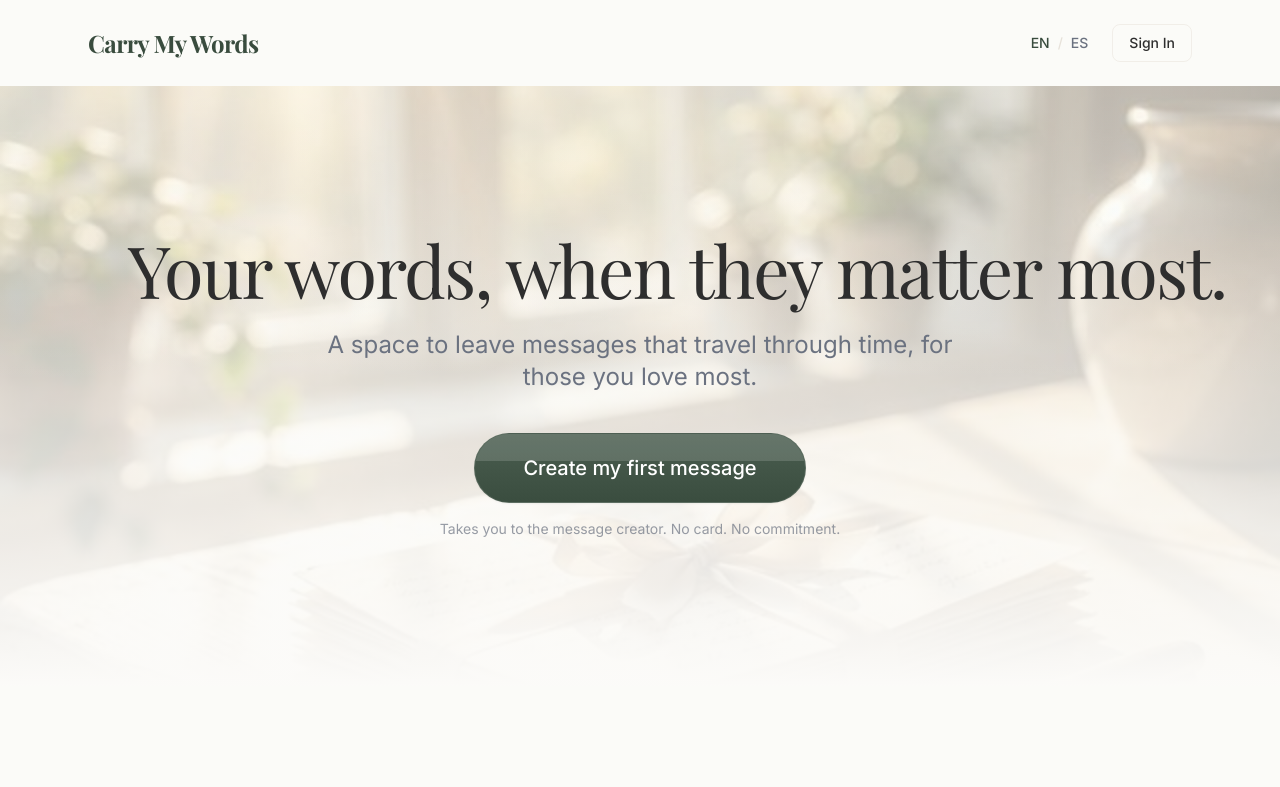
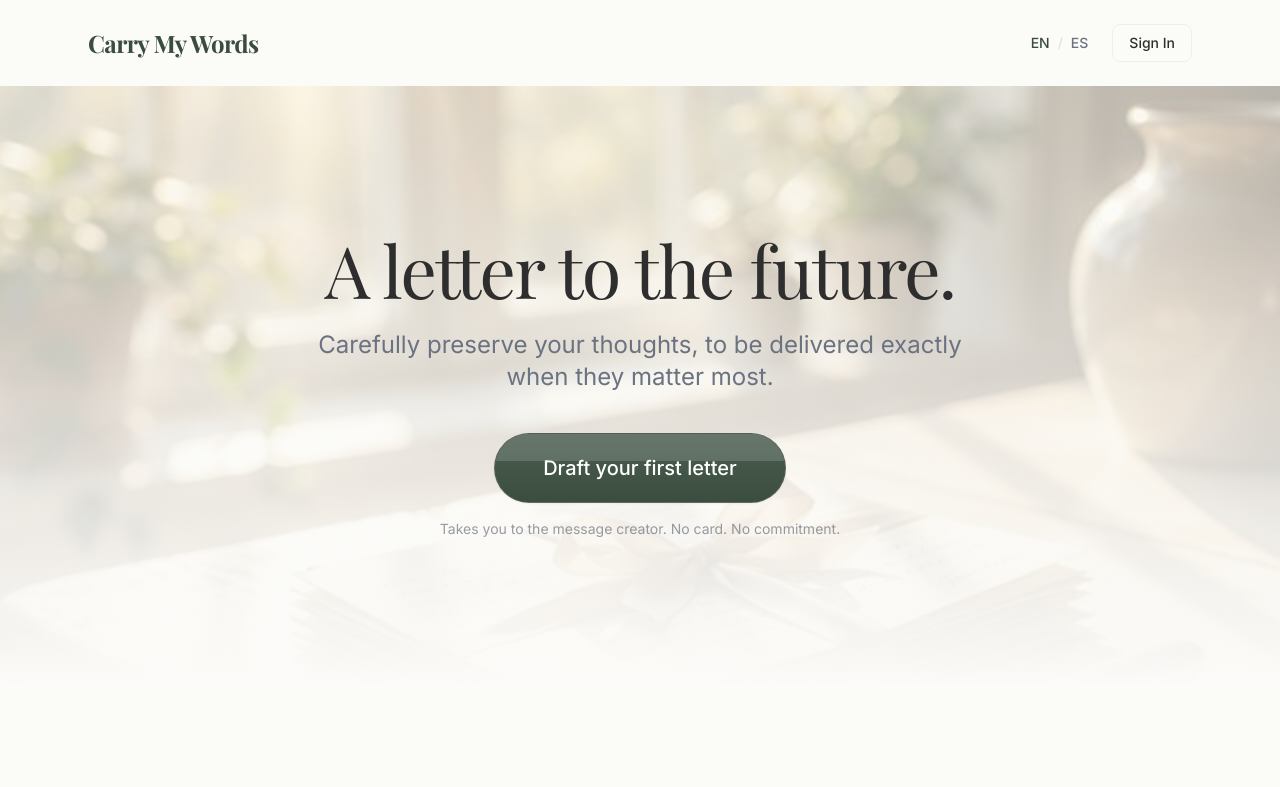
Before and after one commit to danielfernandezesnal/voiceforlater, a Next.js app: page /en in a window 1280 px wide. Shown: the top 787 px of the page. Built offline with nearby package versions, Linux system fonts and the light colour scheme; no server answers; a web font is replaced by a local one.

Commit message:
feat: premium polish (copy + micro-interactions) (#32)
* feat(copy): premium tone updates

* feat(ui): micro-interactions polish

```diff
--- a/app/[locale]/page.tsx
+++ b/app/[locale]/page.tsx
@@ -176,14 +176,14 @@ export default async function LocaleHomePage({
             <section className="py-24 px-6 max-w-6xl mx-auto w-full">
                 <h2 className="text-4xl md:text-5xl font-serif font-light text-center mb-20">{dict.landing.delivery.title}</h2>
                 <div className="grid md:grid-cols-2 gap-8 mb-20">
-                    <div className="bg-card p-10 rounded-2xl border border-border shadow-sm hover:shadow-md transition-all">
+                    <div className="bg-card p-10 rounded-2xl border border-border shadow-sm card-hover">
                         <div className="w-12 h-12 bg-blue-100/50 text-blue-600 rounded-lg flex items-center justify-center mb-8 text-2xl">
                             📅
                         </div>
                         <h3 className="text-2xl font-serif font-light mb-4">{dict.landing.delivery.date.title}</h3>
                         <p className="text-lg text-muted-foreground leading-relaxed">{dict.landing.delivery.date.description}</p>
                     </div>
-                    <div className="bg-card p-10 rounded-2xl border border-border/50 shadow-sm hover:shadow-md transition-all">
+                    <div className="bg-card p-10 rounded-2xl border border-border/50 shadow-sm card-hover">
                         <div className="w-12 h-12 bg-green-100/50 text-green-600 rounded-lg flex items-center justify-center mb-8 text-2xl">
                             ⏱️
                         </div>
@@ -273,7 +273,7 @@ export default async function LocaleHomePage({
 
                     <div className="grid md:grid-cols-2 gap-8 max-w-3xl mx-auto">
                         {/* Free Plan */}
-                        <div className="bg-card p-8 rounded-2xl border border-border shadow-sm flex flex-col">
+                        <div className="bg-card p-8 rounded-2xl border border-border shadow-sm card-hover flex flex-col">
                             <h3 className="text-xl font-bold mb-1">{dict.landing.pricing.free.title}</h3>
                             <p className="text-xs text-muted-foreground italic mb-4">{(dict.landing.pricing.free as { tagline?: string }).tagline}</p>
                             <div className="text-3xl font-bold mb-6">{dict.landing.pricing.free.price}</div>
@@ -286,7 +286,7 @@ export default async function LocaleHomePage({
                             </ul>
                         </div>
                         {/* Pro Plan */}
-                        <div className="bg-card p-8 rounded-2xl border-2 border-primary shadow-xl relative flex flex-col">
+                        <div className="bg-card p-8 rounded-2xl border-2 border-primary shadow-xl card-hover relative flex flex-col">
                             <div className="absolute top-0 right-0 bg-primary text-primary-foreground text-xs font-bold px-3 py-1 rounded-bl-lg rounded-tr-lg">
                                 {dict.landing.pricing.recommended}
                             </div>
--- a/app/globals.css
+++ b/app/globals.css
@@ -41,8 +41,7 @@ body {
 
 /* Focus ring */
 *:focus-visible {
-  outline: 2px solid hsl(var(--primary) / 0.2);
-  outline-offset: 2px;
+  @apply outline-none ring-2 ring-primary/30 ring-offset-2 ring-offset-background;
 }
 
 /* Smooth scrolling */
@@ -73,7 +72,7 @@ html {
 
   /* Button Primitives */
   .btn-base {
-    @apply inline-flex items-center justify-center font-medium transition-all duration-200 outline-none disabled:opacity-50 disabled:pointer-events-none;
+    @apply inline-flex items-center justify-center font-medium transition-all duration-300 ease-out outline-none disabled:opacity-50 disabled:pointer-events-none;
   }
 
   .btn-primary {
@@ -110,8 +109,12 @@ html {
 }
 
 @layer utilities {
+  .card-hover {
+    @apply transition-all duration-500 hover:-translate-y-1 hover:shadow-lg hover:shadow-primary/5;
+  }
+
   .btn-enhanced {
-    @apply shadow-md hover:shadow-lg active:shadow-sm transition-all duration-200 active:scale-[0.98];
+    @apply shadow-md hover:shadow-lg active:shadow-sm transition-all duration-300 ease-out active:scale-[0.98];
   }
 
   /* Note: Replaced legacy .btn-primary utility closely via .btn-primary in components layer */
--- a/components/wizard/wizard-client.tsx
+++ b/components/wizard/wizard-client.tsx
@@ -220,7 +220,7 @@ function WizardContent({ locale, dictionary, userPlan, initialData, messageId }:
             )}
 
             {/* Step Content */}
-            <div className="mb-8">
+            <div className="mb-8 animate-in slide-in-from-right-4 fade-in duration-500 ease-out" key={step}>
                 {!isReadOnly && step === 1 && <Step1TypeSelect dictionary={dictionary.wizard.step1} userPlan={userPlan} />}
                 {!isReadOnly && step === 2 && (
                     <Step2Content
@@ -266,12 +266,16 @@ function WizardContent({ locale, dictionary, userPlan, initialData, messageId }:
 
             {/* Terms of Service Modal */}
             {showTosModal && (
-                <div className="fixed inset-0 z-[100] flex items-center justify-center bg-black/40 backdrop-blur-md px-4 text-foreground transition-all duration-300">
-                    <div className="bg-card w-full max-w-lg p-8 rounded-2xl border border-border shadow-2xl space-y-8 animate-in zoom-in-95 duration-200">
+                <div className="fixed inset-0 z-[100] flex items-center justify-center bg-black/40 backdrop-blur-md px-4 text-foreground transition-all duration-300 animate-in fade-in">
+                    <div className="bg-card w-full max-w-lg p-8 rounded-2xl border border-border shadow-2xl space-y-8 animate-in zoom-in-95 fade-in duration-300">
                         <div className="text-center space-y-3">
-                            <h2 className="text-2xl font-serif font-medium tracking-tight">Terms of Service Required</h2>
+                            <h2 className="text-2xl font-serif font-medium tracking-tight">
+                                {locale === 'es' ? 'Una Breve Formalidad' : 'A Brief Formality'}
+                            </h2>
                             <p className="text-base text-muted-foreground">
-                                Before saving your message, please accept our Terms of Service to confirm you won&apos;t use Carry My Words for illicit purposes.
+                                {locale === 'es'
+                                    ? 'Para mantener un espacio seguro y de confianza, te pedimos que aceptes nuestros Términos de Servicio. Esto simplemente confirma que Carry My Words se utilizará con un propósito valioso y genuino.'
+                                    : 'To maintain a safe and trusted space, we kindly ask you to accept our Terms of Service. This simply confirms that Carry My Words will be used for its intended, meaningful purpose.'}
                             </p>
                         </div>
                         <div className="flex items-start gap-4 p-5 bg-muted rounded-xl border border-border/50">
--- a/messages/en.json
+++ b/messages/en.json
@@ -10,7 +10,7 @@
     "save": "Save",
     "confirm": "Confirm",
     "getStarted": "Create your first message",
-    "seeHow": "See how it works",
+    "seeHow": "Read how it works",
     "edit": "Edit",
     "view": "View Message",
     "delete": "Delete",
@@ -19,9 +19,9 @@
   },
   "landing": {
     "hero": {
-      "title": "Your words, when they matter most.",
-      "subtitle": "A space to leave messages that travel through time, for those you love most.",
-      "cta": "Create my first message",
+      "title": "A letter to the future.",
+      "subtitle": "Carefully preserve your thoughts, to be delivered exactly when they matter most.",
+      "cta": "Draft your first letter",
       "microcopy": "Takes you to the message creator. No card. No commitment."
     },
     "emotional": {
@@ -188,7 +188,7 @@
     "subtitle": "Messages you've created for your loved ones",
     "empty": {
       "title": "No messages yet",
-      "description": "Create your first message to leave for someone special.",
+      "description": "Your archive is currently empty. Start drafting your first message to the future.",
       "cta": "Create Your First Message"
     },
     "limitReached": {
--- a/messages/es.json
+++ b/messages/es.json
@@ -13,15 +13,15 @@
     "delete": "Eliminar",
     "confirm": "Confirmar",
     "getStarted": "Crear mi primer mensaje",
-    "seeHow": "Cómo funciona",
+    "seeHow": "Leer cómo funciona",
     "price": "USD {amount}",
     "sentAt": "Enviado el "
   },
   "landing": {
     "hero": {
-      "title": "Tus palabras cuando más importan",
-      "subtitle": "Un espacio para dejar mensajes que viajen en el tiempo, para quienes más quieres.",
-      "cta": "Crear mi primer mensaje",
+      "title": "Una carta hacia el futuro.",
+      "subtitle": "Preservá tus pensamientos con cuidado, para ser entregados exactamente cuando más importen.",
+      "cta": "Escribir tu primera carta",
       "microcopy": "Te lleva al creador de mensajes. Sin tarjeta. Sin compromiso."
     },
     "emotional": {
@@ -176,7 +176,7 @@
     "subtitle": "Acá podés crear, editar o eliminar los mensajes que dejaste grabados.",
     "empty": {
       "title": "Todavía no creaste ningún mensaje.",
-      "description": "Cuando lo hagas, aparecerán acá.",
+      "description": "Tu archivo está vacío en este momento. Empezá a escribir tu primer mensaje para el futuro.",
       "cta": "Crear Tu Primer Mensaje"
     },
     "createMessage": "Nuevo mensaje",
```
